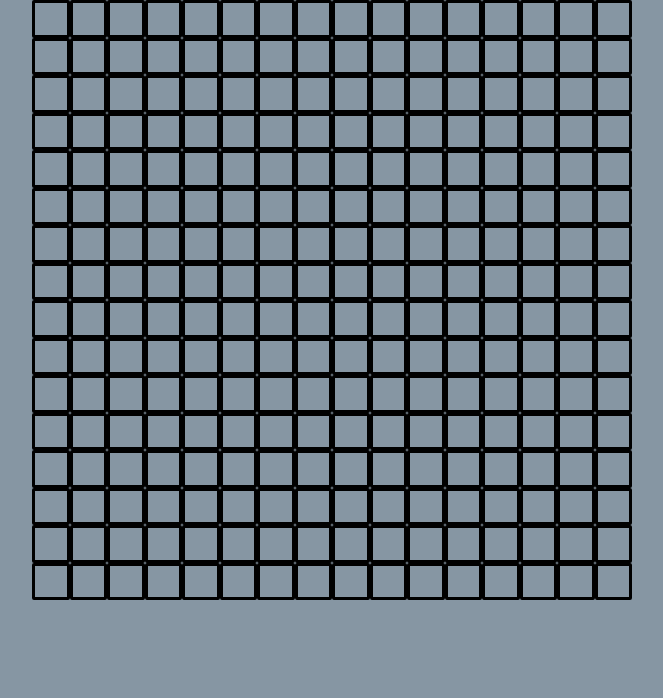
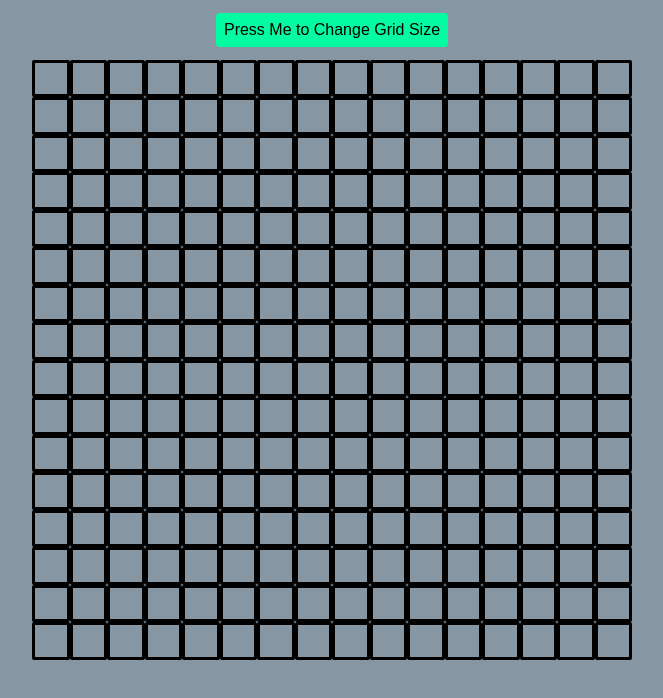
Before and after one commit to Nbelman1/etch-a-sketch-project, a plain HTML site: page index.html in a window 1280 px wide. Shown: the whole page, without its empty margins (308-971 px from the left). Drawn offline with Linux system fonts and the light colour scheme.

Commit message:
Add promptMe button.

```diff
--- a/index.html
+++ b/index.html
@@ -8,9 +8,9 @@
     <link rel="stylesheet" href="style.css">
   </head>
   <body>
-
+    <button id="promptMe">Press Me to Change Grid Size</button>
     <div class="container">
-        <div class="box-container"></div>
+      <div class="box-container"></div>
     </div>
 
 	<script src="script.js"></script>
```
